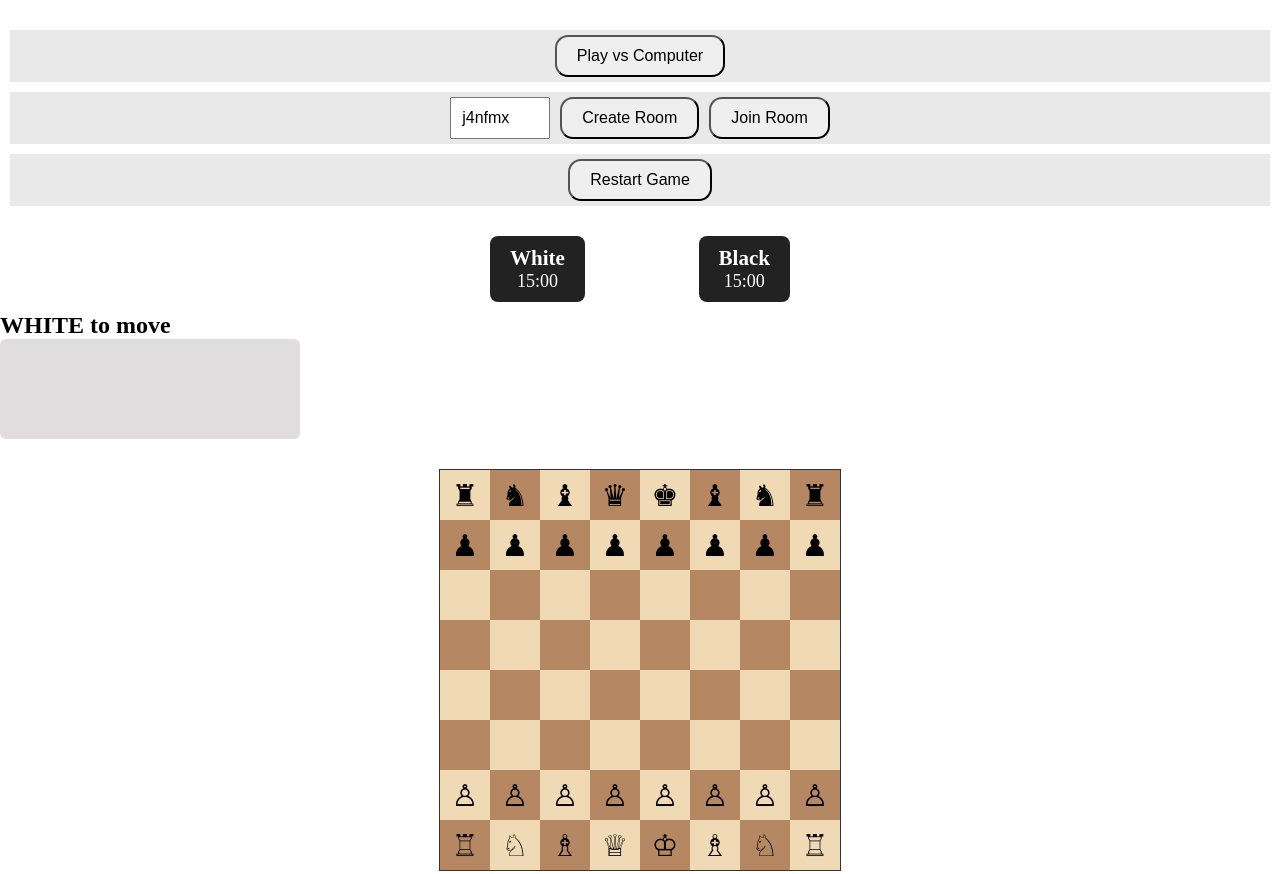
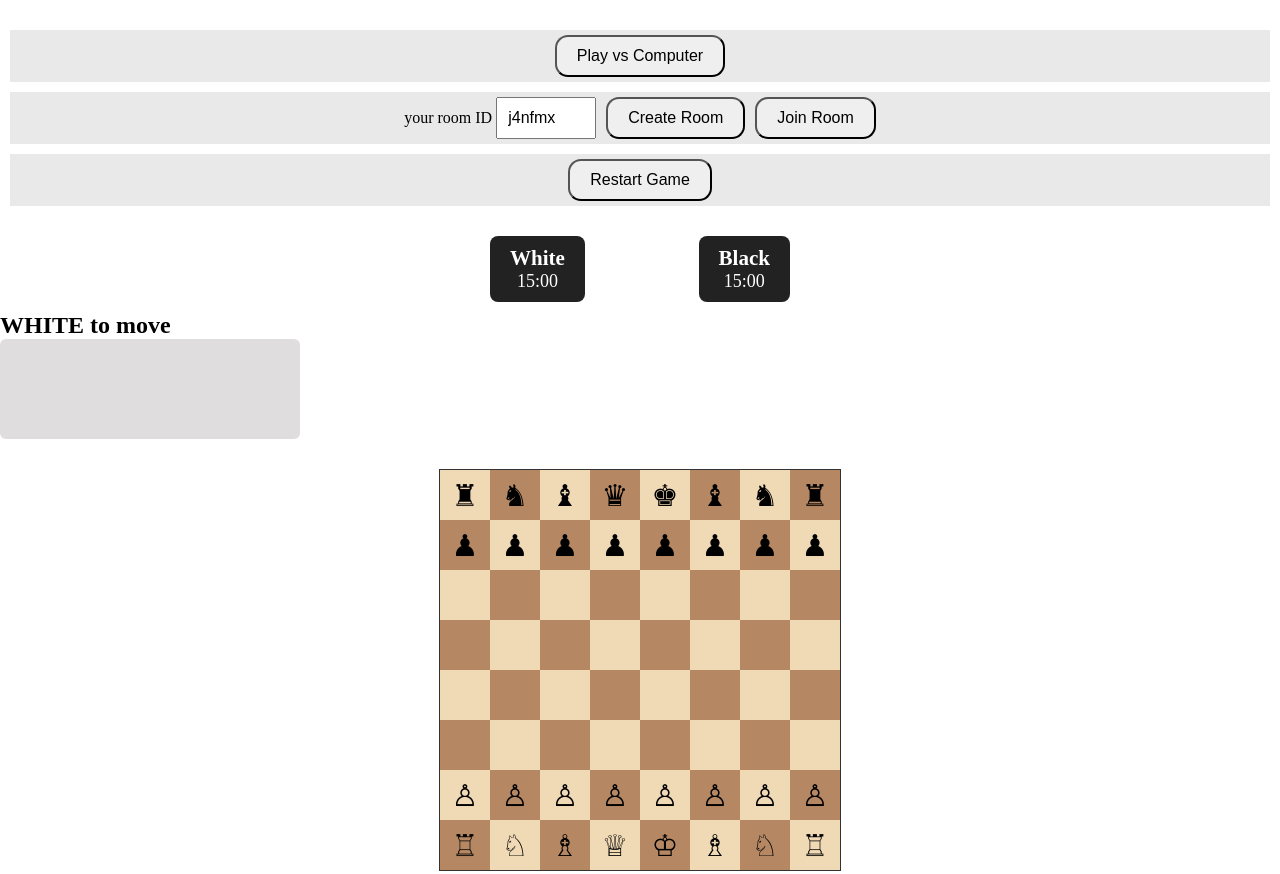
Before and after one commit to kendrick091/multiplayer-chess-js, a website: page public/index.html in a window 1280 px wide. Shown: the top 874 px of the page. Drawn offline with nearby package versions, Linux system fonts and the light colour scheme; no server answers.

Commit message:
New commit on room ID lable

```diff
--- a/public/index.html
+++ b/public/index.html
@@ -14,7 +14,10 @@
         </div>
 
         <div class="multiplayer-btn-div">
-        <input id="roomInput" placeholder="Room ID">
+        <div class="room-id">
+            <label for="">your room ID</label>
+            <input id="roomInput">
+        </div>
         <button class="game-btn" onclick="createRoom()">Create Room</button>
         <button class="game-btn" onclick="joinRoom()">Join Room</button>
         </div>
```
